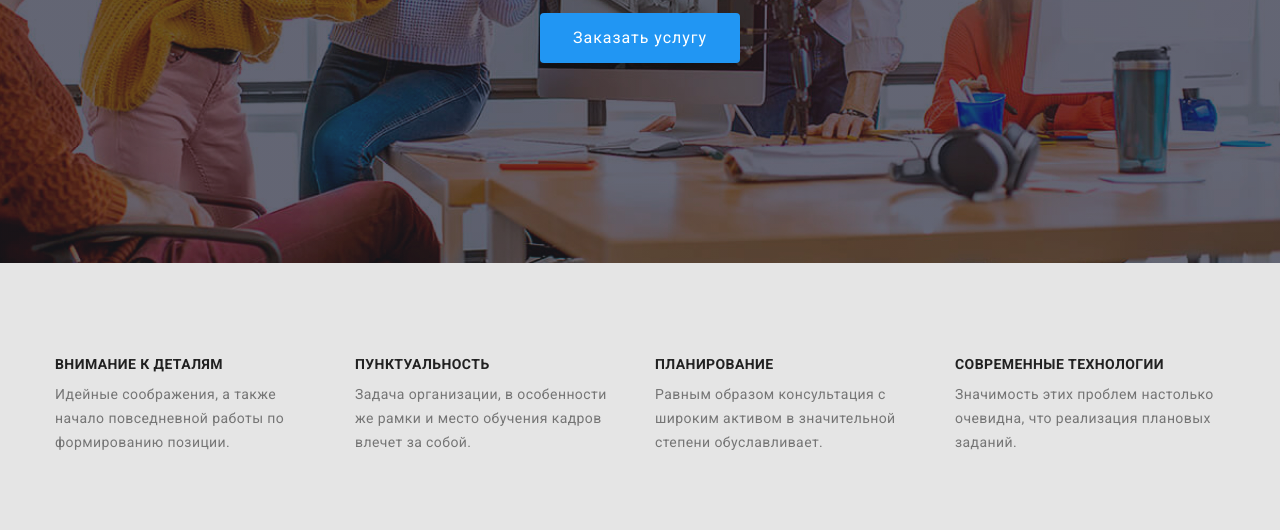
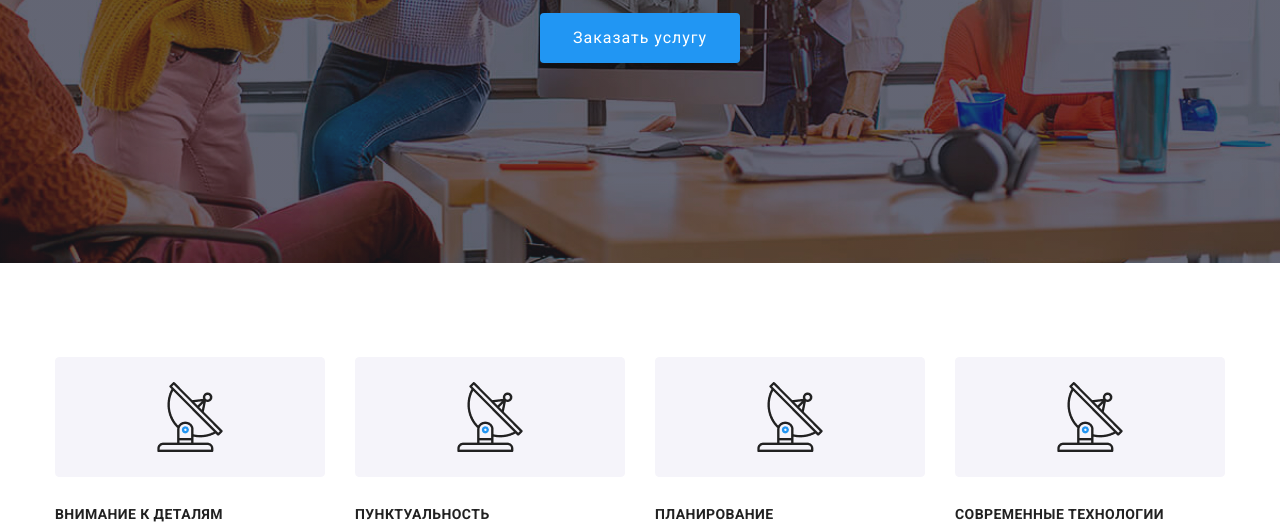
Before and after one commit to OlekSandr-offensive/goit-markup-hw-04, a plain HTML site: page index.html in a window 1280 px wide. Shown: the part 418-948 px from the top of the page. Drawn offline with nearby package versions, Linux system fonts and the light colour scheme.

Commit message:
експеримент

```diff
--- a/css/styles.css
+++ b/css/styles.css
@@ -160,16 +160,6 @@ h3 {
   color: var(--akcent-color);
 }
 
-/* hero */
-/* .overlay {
-  max-width: 1600px;
-  height: 600px;
-  margin-left: auto;
-  margin-right: auto;
-  background-image: linear-gradient(to right, var(--background-overlay-color)),
-    url("../image/Img-overlay.jpg");
-} */
-
 .hero {
   background: var(--background-dark-color);
   padding: 200px 0;
@@ -196,7 +186,7 @@ h3 {
       var(--background-overlay-color),
       var(--background-overlay-color)
     ),
-    url("../image/Img-overlay.jpg");
+    url('../image/Img-overlay.jpg');
   background-repeat: no-repeat;
   background-position: center;
 }
@@ -211,13 +201,28 @@ h3 {
 }
 
 .task {
-  background: var(--background-task-color);
+  /* background: var(--background-task-color); */
   padding-top: 94px;
   padding-bottom: 94px;
 }
 
 .feature-item {
   width: 270px;
+}
+
+.feature-item::before {
+  display: block;
+  content: '';
+  width: 270px;
+  height: 120px;
+  /* outline: 1px solid red; */
+  margin-bottom: 30px;
+
+  border-radius: 4px;
+  background-image: url(/image/png/Group-1.png);
+  background-size: contain;
+  background-repeat: no-repeat;
+  background-position: center;
 }
 
 .feature-list .feature-item + .feature-item {
@@ -244,7 +249,7 @@ h3 {
 }
 
 .make {
-  background: var(--background-task-color);
+  /* background: var(--background-task-color); */
   padding-bottom: 94px;
 }
 
```
Also changed, not shown: image/png/Group-1.png (added), image/png/Group-2.png (added), image/png/Group-3.png (added), image/png/Group-4.png (added), image/png/antenna-1.png (added), image/png/astronaut-1.png (added), image/png/clock-1.png (added), image/png/diagram-1.png (added), image/svg/Rectangle 3.png (added), image/svg/Vector.svg (added), image/svg/antenna 1.svg (added), image/svg/astronaut 1.svg (added), image/svg/clock 1.svg (added), image/svg/diagram 1.svg (added), 1 more files.
